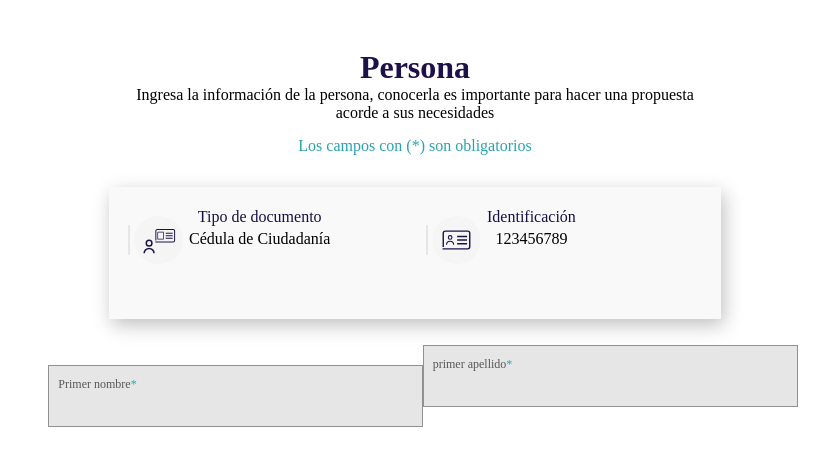
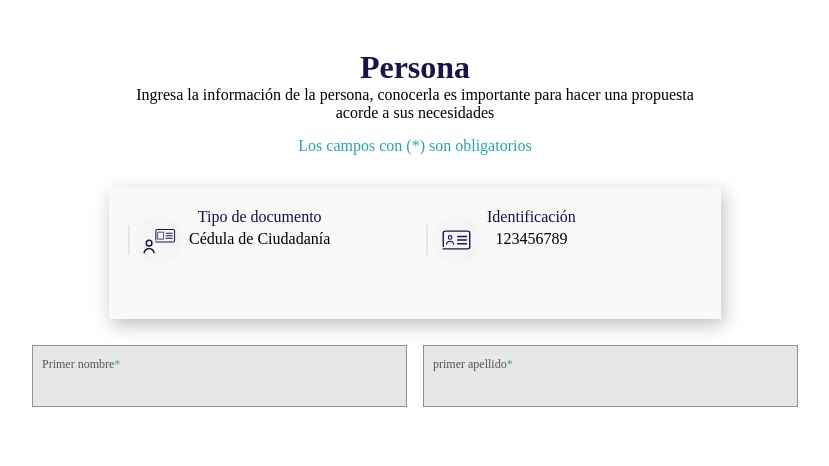
Before and after one commit to FedericoBenitezItConsultores/-opportunity-factory-practice-project, a React (Vite) app: page / in a window 1280 px wide. Shown: the top 466 px of the page, without its empty margins (225-1054 px from the left). Built offline with nearby package versions, Linux system fonts and the light colour scheme.

Commit message:
[FEATURE]cosas de diseño

```diff
--- a/src/components/InfoPerson.jsx
+++ b/src/components/InfoPerson.jsx
@@ -50,6 +50,7 @@ export const InfoPerson = () => {
                 </tr>
               </tr>
             </table>
+
           </div>
         </div>
         {/* </div> */}
@@ -67,14 +68,10 @@ export const InfoPerson = () => {
         </label>
       </div> */}
 
-      <div className={style.container_inputs}>
-        <div className={style.InputForm1}>
+      <div className={style.containerOne}>
           <InputForm />
-        </div>
 
-        <div className={style.InputForm2}>
           <InputForm label="primer apellido" />
-        </div>
       </div>
 
       {/* <label className={style.container_input}>
--- a/src/components/InfoPerson.module.css
+++ b/src/components/InfoPerson.module.css
@@ -75,7 +75,7 @@
   /* grid-gap: 20px; */
 }
 
-.container_inputs{
+.containerOne{
   column-count: 2;
   justify-content: center;
 
@@ -86,12 +86,13 @@
   margin-left: -280px;
   padding-top: 20px;
   padding-bottom: 70px;
+  gap: 50px;
 }
 
-.InputForm2{
+/* .InputForm2{
   display: flex;
 
-}
+} */
 
 
 .gender{
--- a/src/components/atoms/InputForm.jsx
+++ b/src/components/atoms/InputForm.jsx
@@ -2,11 +2,13 @@ import styles from "./styles.module.css";
 
 export default function InputForm({ label = "Primer nombre" }) {
   return (
+    <div>
     <label className={styles.label}>
       <p className={styles.p_text}>
         {label} <span style={{ color: "#28A3AF" }}>*</span>
       </p>
       <input className={styles.input} type="text" />
     </label>
+    </div>
   );
 }
--- a/src/components/atoms/styles.module.css
+++ b/src/components/atoms/styles.module.css
@@ -14,9 +14,11 @@
 }
 
 .p_text {
-    top: 10px;
+    /* top: 10px;
     left: 10px;
-    width: 100%;
+    width: 100%; */
+    left: 10px;
+    padding-top: 10px;
     position: absolute;
     display: flex;
     justify-content: center;
```
